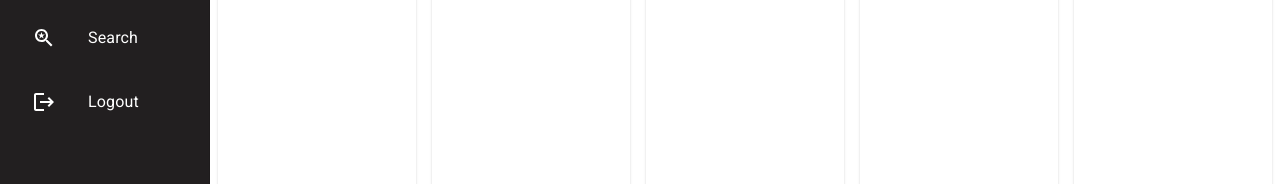
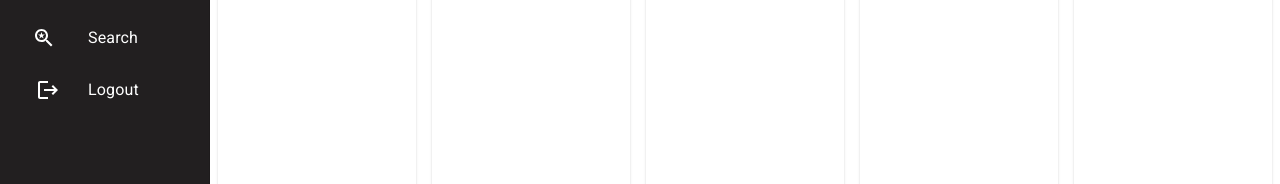
Before and after one commit to cesar-santamaria/sendero, a React (Create React App) app in the folder client/: page / in a window 1280 px wide. Shown: the part 408-592 px from the top of the page. Built offline with nearby package versions, Linux system fonts and the light colour scheme.

Commit message:
Add frontend logout functionality

```diff
--- a/client/src/components/navbar/Navbar.jsx
+++ b/client/src/components/navbar/Navbar.jsx
@@ -8,19 +8,28 @@ import {
   ListItemIcon,
   ListItemText,
   Box,
-  CardMedia
+  CardMedia,
+  Typography,
 } from '@mui/material'
-
+import LogoutIcon from '@mui/icons-material/Logout'
 import { navbarItems } from './consts/navbarItems'
 import { useNavigate } from 'react-router-dom'
-
+import { useSelector, useDispatch } from 'react-redux'
+import { logout, reset } from '../../features/auth/authSlice'
 import Theme from '../ui/Theme'
 
 const drawerWidth = 210
 
 export default function Navbar(props) {
   const navigate = useNavigate()
+  const dispatch = useDispatch()
+  const {user} = useSelector((state) => state.auth)
 
+  const handleLogout = () => {
+    dispatch(logout())
+    dispatch(reset())
+    navigate('/login')
+  }
   return (
     <Drawer
       sx={{
@@ -38,7 +47,11 @@ export default function Navbar(props) {
       anchor="left"
     >
       <Box
-        style={{ display: 'flex', justifyContent: 'center', padding: '32px 80px' }}
+        style={{
+          display: 'flex',
+          justifyContent: 'center',
+          padding: '32px 80px',
+        }}
       >
         <CardMedia
           component="img"
@@ -48,7 +61,7 @@ export default function Navbar(props) {
           alt="sendero logo"
         />
       </Box>
-      <Divider style={{ backgroundColor: "#F7FBFF" }} />
+      <Divider style={{ backgroundColor: '#F7FBFF' }} />
       <List>
         {navbarItems.map((item, index) => (
           <ListItem key={item.id} onClick={() => navigate(item.path)}>
@@ -60,6 +73,12 @@ export default function Navbar(props) {
             </ListItemButton>
           </ListItem>
         ))}
+        <ListItemButton onClick={handleLogout}>
+          <ListItemIcon sx={{ color: '#fff', marginLeft: '20px' }}>
+            <LogoutIcon />
+            <Typography sx={{ marginLeft: '28px' }}>Logout</Typography>
+          </ListItemIcon>
+        </ListItemButton>
       </List>
     </Drawer>
   )
--- a/client/src/components/navbar/consts/navbarItems.js
+++ b/client/src/components/navbar/consts/navbarItems.js
@@ -7,7 +7,6 @@ import Profile from '../../../pages/profile/Profile';
 import Stats from '../../../pages/stats/Stats';
 import Calendar from '../../../pages/calendar/Calendar';
 import Search from '../../../pages/search/Search';
-import LogoutIcon from '@mui/icons-material/Logout';
 import DashboardColumn from '../../../pages/dashboard/DashboardColumn';
 
 export const navbarItems = [
@@ -46,10 +45,4 @@ export const navbarItems = [
     path: "search",
     element: <Search/>
   },
-  {
-    id: 5,
-    icon: <LogoutIcon/>,
-    label: "Logout",
-    path: "logout",
-  },
 ]
```
